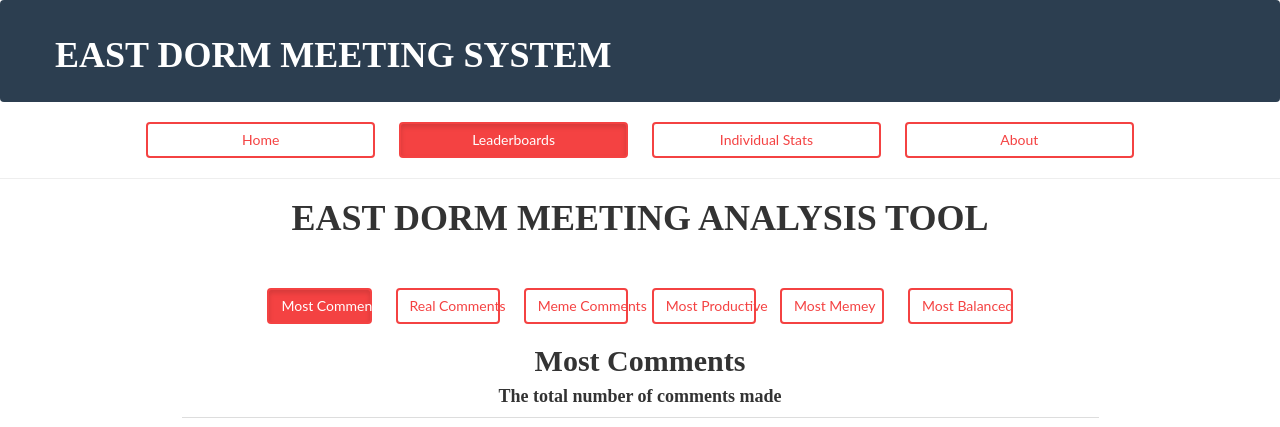
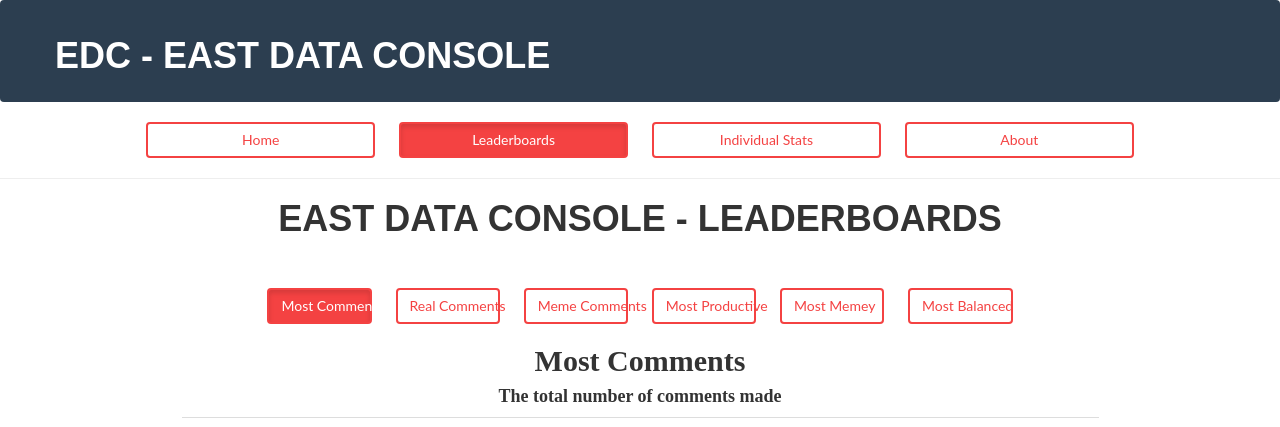
Before and after one commit to cnorfleet/eastmeetinganalyzer, a Flask app: page /leaderboard in a window 1280 px wide. Shown: the top 427 px of the page. Run offline with Flask 2, Linux system fonts and the light colour scheme; some libraries are stand-ins or nearby versions.

Commit message:
style and title changes

```diff
--- a/static/css/main.css
+++ b/static/css/main.css
@@ -23,3 +23,7 @@
   background-color: #f44242;
   color: white;
 }
+
+h1 {
+  font-family: Arial !important;
+}
--- a/templates/about.html
+++ b/templates/about.html
@@ -28,7 +28,7 @@
     <meta name="author" content="">
     <script src="https://cdnjs.cloudflare.com/ajax/libs/Chart.js/2.3.0/Chart.min.js"></script>
 
-    <title>East Dorm Meeting Analysis Tool</title>
+    <title>EDC - East Data Console</title>
 
   </head>
 
@@ -38,7 +38,7 @@
     <nav class="navbar navbar-expand-lg bg-secondary fixed-top text-uppercase" id="mainNav">
       <div class="container">
         <div class="row">
-          <div class="col-5 white-text"><h1>East Dorm Meeting System</h1></div>
+          <div class="col-5 white-text"><h1>EDC - East Data Console</h1></div>
         </div>
       </div>
     </nav>
@@ -56,7 +56,7 @@
 
   <hr>
 
-  <center><h1>EAST DORM MEETING ANALYSIS TOOL</h1>
+  <center><h1>EAST DATA CONSOLE - ABOUT</h1>
 
   <br><br>
   <p>This system is designed to collate useless dorm meeting data. If you've found a technical issue, contact Jonah Rubin. If you've found a problem with the data, contact EDC.</p>
--- a/templates/leaderboard.html
+++ b/templates/leaderboard.html
@@ -29,7 +29,7 @@
     <meta name="author" content="">
     <script src="https://cdnjs.cloudflare.com/ajax/libs/Chart.js/2.3.0/Chart.min.js"></script>
 
-    <title>East Dorm Meeting Analysis Tool - Leaderboard</title>
+   <title>EDC - East Data Console</title>
 
   </head>
 
@@ -39,7 +39,7 @@
     <nav class="navbar navbar-expand-lg bg-secondary fixed-top text-uppercase" id="mainNav">
       <div class="container">
         <div class="row">
-          <div class="col-5 white-text"><h1>East Dorm Meeting System</h1></div>
+          <div class="col-5 white-text"><h1>EDC - East Data Console</h1></div>
         </div>
       </div>
     </nav>
@@ -57,7 +57,7 @@
 
   <hr>
 
-  <center><h1>EAST DORM MEETING ANALYSIS TOOL</h1>
+  <center><h1>EAST DATA CONSOLE - LEADERBOARDS</h1>
 
   <br><br>
   <div class="row" style="width: 70%">
--- a/templates/main.html
+++ b/templates/main.html
@@ -29,7 +29,7 @@
     <meta name="author" content="">
     <script src="https://cdnjs.cloudflare.com/ajax/libs/Chart.js/2.3.0/Chart.min.js"></script>
 
-    <title>East Dorm Meeting Analysis Tool</title>
+    <title>EDC - East Data Console</title>
 
   </head>
 
@@ -39,7 +39,7 @@
     <nav class="navbar navbar-expand-lg bg-secondary fixed-top text-uppercase" id="mainNav">
       <div class="container">
         <div class="row">
-          <div class="col-5 white-text"><h1>East Dorm Meeting System</h1></div>
+          <div class="col-5 white-text"><h1>EDC - East Data Console</h1></div>
         </div>
       </div>
     </nav>
@@ -57,7 +57,7 @@
 
   <hr>
 
-  <center><h1>EAST DORM MEETING ANALYSIS TOOL</h1>
+  <center><h1>EAST DATA CONSOLE - MAIN</h1>
 
   <br><br>
   <div class="row" style="width: 70%">
```
Also changed, not shown: templates/individual.html (+4 -4 lines).
